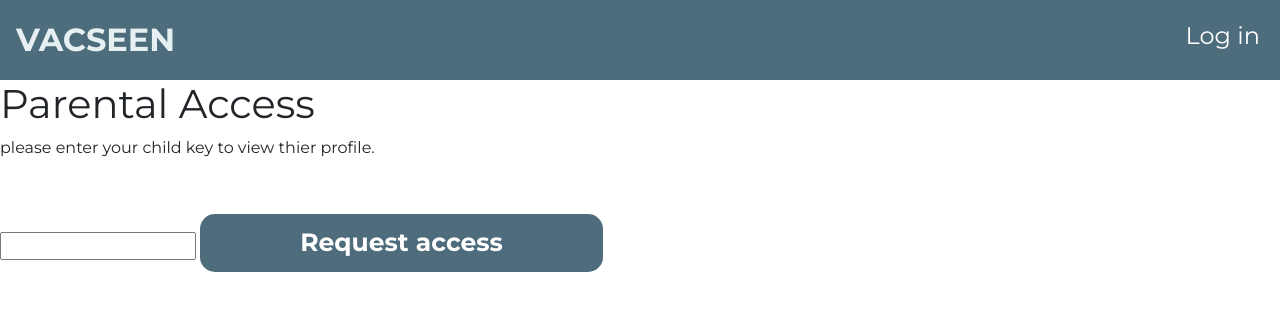
After one commit to chiiida/vacseen, a Django app: page /users/request_user/ in a window 1280 px wide. The commit adds this page. Shown: the top 311 px of the page. Run offline with Django 3.2, Linux system fonts and the light colour scheme; some libraries are stand-ins or nearby versions.

Commit message:
Try to make all features work together

```diff
--- /dev/null
+++ b/templates/request_user.html
@@ -0,0 +1,13 @@
+{% extends 'base.html' %} {% block content %}
+<div class="pr">
+    <h1 class="pr-h1">Parental Access</h1>
+    <p class="pr-p">please enter your child key to view thier profile.</p>
+    <form method="post">
+        {% csrf_token %}
+        <input type="text" name="uuid" id="uuid" class="pr-i" />
+        <button class="save-btn" type="submit" formmethod="post">Request access</button>
+    </form>
+
+</div>
+
+{% endblock %}
--- a/templates/user.html
+++ b/templates/user.html
@@ -13,7 +13,7 @@
                 <h2>{{ user.gender }}, {{ user.age }}
                     {% if user.age > 0.11 %} years {% else %} months {% endif %}
                 </h2>
-                <a href="#">edit profile</a>
+                <p id="uuid">your uuid is: {{user.parental_key}}</p>
             </div>
         </div>
         <div class="user-upcoming">
--- a/users/urls.py
+++ b/users/urls.py
@@ -1,9 +1,10 @@
 from django.urls import path
-from .views import signup_view, vaccination_signup_view, user_view
+from .views import signup_view, vaccination_signup_view, user_view, request_user_view
 
 app_name = 'users'
 urlpatterns = [
     path('profile/<int:user_id>/', user_view, name='profile'),
     path('signup/', signup_view, name='signup'),
     path('signup/vaccination/', vaccination_signup_view, name='vaccination'),
+    path('request_user/', request_user_view, name='request_user')
 ]
--- a/users/views.py
+++ b/users/views.py
@@ -83,7 +83,6 @@ def vaccination_signup_view(request):
     elif request.method == 'POST':
         formset = VaccineFormSet(request.POST)
         if formset.is_valid():
-            print(request.user)
             for form in formset:
                 if form.cleaned_data.get('vaccine_name'):
                     vaccine_name = form.cleaned_data.get('vaccine_name')
@@ -117,6 +116,7 @@ def request_user_view(request):
     if request.method == 'GET':
         return render(request, 'request_user.html')
     elif request.method == 'POST':
+        print(request.POST['uuid'])
         user = CustomUser.objects.get(parental_key=request.POST['uuid'])
         return HttpResponseRedirect(reverse('users:profile',
                                             args=([user.id])))
@@ -125,6 +125,7 @@ def request_user_view(request):
 @login_required(login_url='home')
 def user_view(request, user_id: int):
     """Render user's page"""
+    print(request.POST)
     if user_id == request.user.id:
         user = CustomUser.objects.get(id=user_id)
         vaccine_set = user.sorted_vaccine()
@@ -137,6 +138,3 @@ def user_view(request, user_id: int):
                 'upcoming_vaccine': upcoming_vaccine_list,
                 'form': form}
         return render(request, 'user.html', context)
-    # else:
-    #     logger.error('Something went wrong!')
-    #     return 0
```
Also changed, not shown: vaccine/views.py (+3 -4 lines).
